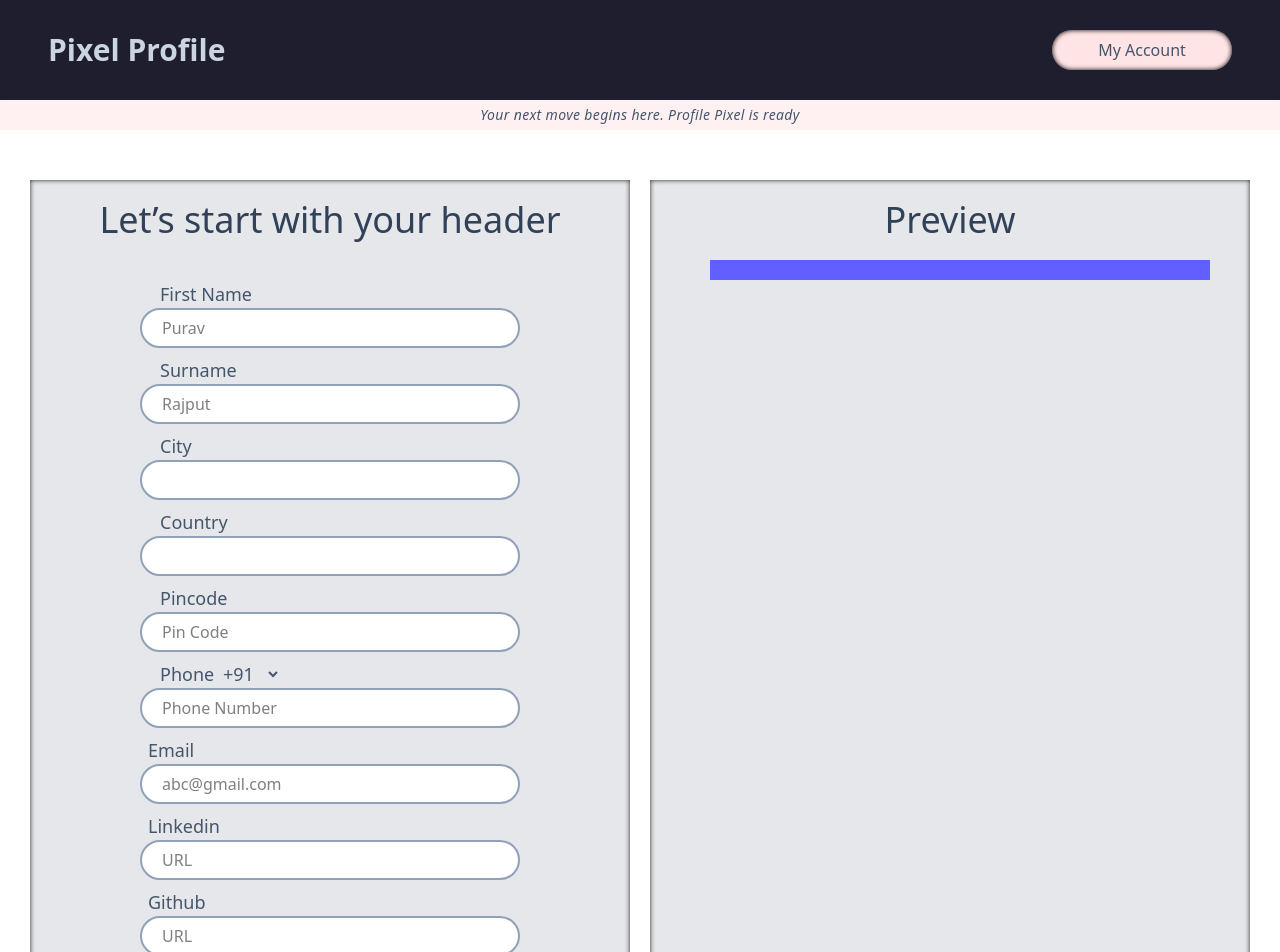
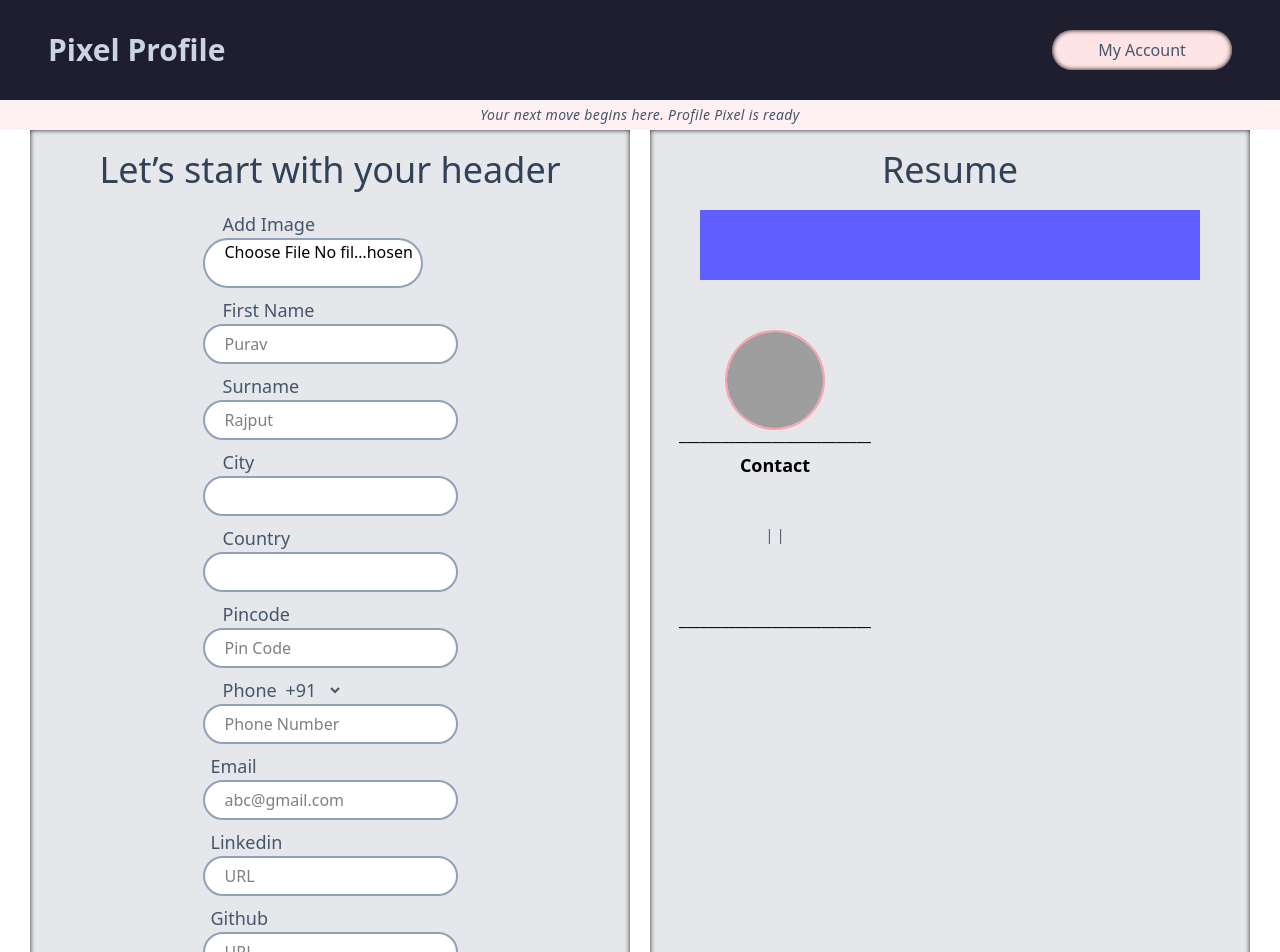
Before and after one commit to khiladi01/Resume-Builder, a React (Vite) app: page /#/detail in a window 1280 px wide. Shown: the top 952 px of the page. Built offline with nearby package versions, Linux system fonts and the light colour scheme; sample sign-in values are in the browser's storage; grey boxes are pictures that could not be loaded.

Commit message:
Completing Detail Page Now Starting Working On Summary Page With Preview Section

```diff
--- a/src/App.jsx
+++ b/src/App.jsx
@@ -8,9 +8,11 @@ import Edutra from './components/UserEd&Tr';
 import Experience from './components/Userexperience';
 import Skill from './components/Userskill';
 import Summary from './components/Usersummary';
+import Resume from './components/Resume';
 
 function App() {
 
+  const[ image , setImage ] = useState("");
   const[ firstname , setFirstname ] = useState("");
   const[ surname , setSurname ] = useState("");
   const[ city , setCity  ] = useState("");
@@ -21,6 +23,8 @@ function App() {
   const[ linkedin , setLinkedin  ] = useState("");
   const[ github , setGithub  ] = useState("");
 
+  const[ summary , setSummary ] = useState("");
+
   return (
     <>
 
@@ -30,6 +34,7 @@ function App() {
         <Route path='/' element={<Home />} />
 
         <Route path='/detail' element={<Detail
+        image={image} setImage={setImage}
         firstname={firstname} setFirstname={setFirstname}
         surname={surname} setSurname={setSurname}
         city={city} setCity={setCity}
@@ -41,13 +46,32 @@ function App() {
         github={github} setGithub={setGithub}
         />} />
 
-        <Route path='/summary' element={<Summary />} />
+        <Route path='/summary' element={<Summary
+        firstname={firstname}
+        surname={surname}
+        summary={summary} setSummary={setSummary}
+        />} />
 
         <Route path='/skill' element={<Skill />} />
 
         <Route path='/experience' element={<Experience />} />
 
         <Route path='/educationtraining' element={<Edutra />} />
+
+        <Route path='/resume' element={ <Resume
+        image={image} setImage={setImage}
+        firstname={firstname} setFirstname={setFirstname}
+        surname={surname} setSurname={setSurname}
+        city={city} setCity={setCity}
+        country={country} setCountry={setCountry}
+        pincode={pincode} setPincode={setPincode}
+        phone={phone} setPhone={setPhone}
+        email={email} setEmail={setEmail}
+        linkedin={linkedin} setLinkedin={setLinkedin}
+        github={github} setGithub={setGithub}
+        Summary={Summary} setSummary={setSummary}
+        /> }
+         />
 
       </Routes>
       <Footer />
--- /dev/null
+++ b/src/components/Resume.jsx
@@ -0,0 +1,10 @@
+
+
+const Resume = () => {
+
+    return(
+        <>
+        </>
+    )
+}
+export default Resume;
--- a/src/components/Userdetail.jsx
+++ b/src/components/Userdetail.jsx
@@ -1,15 +1,55 @@
-import { useState } from "react";
+import { useState, useEffect } from "react";
 import { Link } from "react-router-dom"
 import '../style/resume.css'
 import Swal from "sweetalert2";
 
-const Detail = ({firstname , setFirstname , surname , setSurname , city , setCity , country , setCountry , pincode , setPincode , phone , setPhone , email , setEmail , linkedin , setLinkedin , github , setGithub  }) => {
+const Detail = ({image , setImage , firstname , setFirstname , surname , setSurname , city , setCity , country , setCountry , pincode , setPincode , phone , setPhone , email , setEmail , linkedin , setLinkedin , github , setGithub  }) => {
 
     const [error , setError] = useState('');
 
+    useEffect(() => {
+        const savedImage = localStorage.getItem('userImage');
+        if (savedImage) {
+            setImage(savedImage);
+        }
+    }, [setImage]);
+
     const handler = (e) => {
           e.preventDefault();
+
+          if(firstname === '' || surname === '' || city === '' || country === '' || pincode === '' || phone === '' || email === '' || linkedin === '' || github === ''){
+            setError('Please fill all the fields');
+            return;
           }
+          else if (isNaN(pincode)) {
+                 setError('Pincode must be a number');
+                 return;
+          }
+           else if (isNaN(phone)) {
+                 setError('PhoneNumber must be a number');
+                 return;
+          }
+          else if (phone.length < 10) {
+                 setError('PhoneNumber must be a 10 digit');
+                 return;
+          }
+          else{
+            console.log("Detail : " , firstname , surname , city , country , pincode , phone , email , linkedin , github);
+            alert('Success')
+          }
+    }
+
+    const handleImageChange = (e) => {
+        const file = e.target.files[0];
+        if (file) {
+            const reader = new FileReader();
+            reader.onloadend = () => {
+                setImage(reader.result);
+                localStorage.setItem('userImage', reader.result);
+            };
+            reader.readAsDataURL(file);
+        }
+    };
 
     const handleLaunch = () => {
         Swal.fire({
@@ -23,138 +63,159 @@ const Detail = ({firstname , setFirstname , surname , setSurname , city , setCit
 
     return(
         <>
-        <div className="h-[1000px] w-full bg-white flex justify-center items-center gap-5">
-            <div id="detailsection" className="w-[600px] h-[900px] bg-gray-200 shadow-md">
+      <div className="min-h-screen w-full bg-white flex flex-col lg:flex-row justify-center items-center gap-5 select-none">
 
-                <div className="h-[80px] flex justify-center items-center"><h2 className="text-4xl text-slate-700 font-medium">Let’s start with your header</h2></div>
+  {/* Detail Section */}
+  <div id="detailsection" className="w-[95%] sm:w-[90%] md:w-[600px] h-[900px] bg-gray-200 shadow-md">
+    <div className="h-[80px] flex justify-center items-center">
+      <h2 className="text-4xl text-slate-700 font-medium">Let’s start with your header</h2>
+    </div>
 
-                {/* Contact Deatil */}
     <div className="h-[820px] w-full flex justify-center">
       <form onSubmit={handler}>
+        <div className="text-lg text-slate-600 pl-5 font-medium">
+          <label htmlFor="name">Add Image</label>
+        </div>
+        <div>
+          <input
+            type="file"
+            onChange={handleImageChange}
+            className="w-[220px] h-[50px] bg-white border-[2px] border-slate-400 rounded-full pl-5 outline-0"
+          />
+        </div>
 
-                        <div className="text-lg text-slate-600 pl-5 pt-5 font-medium"><label htmlFor="name">First Name</label></div>
+        {[
+          { label: "First Name", value: firstname, onChange: setFirstname, placeholder: "Purav" },
+          { label: "Surname", value: surname, onChange: setSurname, placeholder: "Rajput" },
+          { label: "City", value: city, onChange: setCity },
+          { label: "Country", value: country, onChange: setCountry },
+          { label: "Pincode", value: pincode, onChange: setPincode, placeholder: "Pin Code" },
+        ].map((field, i) => (
+          <div key={i}>
+            <div className="text-lg text-slate-600 pl-5 pt-2 font-medium">
+              <label htmlFor="name">{field.label}</label>
+            </div>
             <div>
               <input
                 type="text"
-                    value={firstname}
-                    onChange={(e) => setFirstname(e.target.value)}
-                     placeholder="Purav"
-                     className="w-[380px] h-[40px] bg-white border-[2px] border-slate-400 rounded-full pl-5 outline-0" />
-                    </div>
-
-                        <div className="text-lg text-slate-600 pl-5 pt-2 font-medium"><label htmlFor="name">Surname</label></div>
-                    <div>
-                    <input
-                    type="text"
-                    value={surname}
-                    onChange={(e) => setSurname(e.target.value)}
-                     placeholder="Rajput"
-                     className="w-[380px] h-[40px] bg-white border-[2px] border-slate-400 rounded-full pl-5 outline-0" />
-                    </div>
-
-                        <div className="text-lg text-slate-600 font-medium pl-5 pt-2"><label htmlFor="name">City</label></div>
-                    <div>
-                    <input
-                    type="text"
-                    value={city}
-                    onChange={(e) => setCity(e.target.value)}
-                    className="w-[380px] h-[40px] bg-white border-[2px] border-slate-400 rounded-full pl-5 outline-0"
+                value={field.value}
+                onChange={(e) => field.onChange(e.target.value)}
+                placeholder={field.placeholder || ""}
+                className="w-full max-w-[380px] h-[40px] bg-white border-[2px] border-slate-400 rounded-full pl-5 outline-0"
               />
             </div>
-                    <div className="text-lg text-slate-600 pl-5 font-medium pt-2"><label htmlFor="name">Country</label></div>
-                    <div>
-                    <input
-                    value={country}
-                    onChange={(e) => setCountry(e.target.value)}
-                    className="w-[380px] h-[40px] bg-white border-[2px] border-slate-400 rounded-full pl-5 outline-0"
-                    />
           </div>
+        ))}
 
-                        <div className="text-lg text-slate-600 pl-5 font-medium pt-2"><label htmlFor="name">Pincode</label></div>
-                    <div>
-                    <input
-                    type="text"
-                    value={pincode}
-                    onChange={(e) => setPincode(e.target.value)}
-                     placeholder="Pin Code"
-                     className="w-[380px] h-[40px] bg-white border-[2px] border-slate-400 rounded-full pl-5 outline-0" />
-                    </div>
-                    <div className="text-lg text-slate-600 font-medium pl-5 pt-2"><label htmlFor="name">Phone <select>
+        {/* Phone */}
+        <div className="text-lg text-slate-600 font-medium pl-5 pt-2">
+          <label htmlFor="name">
+            Phone <select>
               <option value="0">+91</option>
               <option value="0">+7</option>
               <option value="0">+972</option>
-                        </select></label></div>
+            </select>
+          </label>
+        </div>
         <div>
           <input
             type="text"
             value={phone}
             onChange={(e) => setPhone(e.target.value)}
             placeholder="Phone Number"
-                     className="w-[380px] h-[40px] bg-white border-[2px] border-slate-400 rounded-full pl-5 outline-0" />
+            className="w-full max-w-[380px] h-[40px] bg-white border-[2px] border-slate-400 rounded-full pl-5 outline-0"
+          />
         </div>
 
-                        <div className="text-lg text-slate-600 pl-2 pt-2 font-medium"><label htmlFor="name">Email</label></div>
+        {/* Email */}
+        {[
+          { label: "Email", value: email, onChange: setEmail, placeholder: "abc@gmail.com" },
+          { label: "Linkedin", value: linkedin, onChange: setLinkedin, placeholder: "URL" },
+          { label: "Github", value: github, onChange: setGithub, placeholder: "URL" },
+        ].map((field, i) => (
+          <div key={i}>
+            <div className="text-lg text-slate-600 pl-2 pt-2 font-medium">
+              <label htmlFor="name">{field.label}</label>
+            </div>
             <div>
               <input
-                    type="email"
-                    value={email}
-                    onChange={(e) => setEmail(e.target.value)}
-                     placeholder="abc@gmail.com"
-                     className="w-[380px] h-[40px] bg-white border-[2px] border-slate-400 rounded-full pl-5 outline-0" />
+                type={field.label === "Email" ? "email" : "text"}
+                value={field.value}
+                onChange={(e) => field.onChange(e.target.value)}
+                placeholder={field.placeholder}
+                className="w-full max-w-[380px] h-[40px] bg-white border-[2px] border-slate-400 rounded-full pl-5 outline-0"
+              />
+            </div>
+          </div>
+        ))}
+
+        {/* Error */}
+        <div className="h-[20px] w-full pt-2 pl-5">
+          {error && <p className="text-rose-400 text-md font-medium">{error}</p>}
         </div>
 
-                        <div className="text-lg text-slate-600 pl-2 pt-2 font-medium"><label htmlFor="name">Linkedin</label></div>
-                    <div>
-                    <input
-                    type="text"
-                    value={linkedin}
-                    onChange={(e) => setLinkedin(e.target.value)}
-                     placeholder="URL"
-                     className="w-[380px] h-[40px] bg-white border-[2px] border-slate-400 rounded-full pl-5 outline-0" />
-                    </div>
-
-                        <div className="text-lg text-slate-600 pl-2 pt-2 font-medium"><label htmlFor="name">Github</label></div>
-                    <div>
-                    <input
-                    type="text"
-                    value={github}
-                    onChange={(e) => setGithub(e.target.value)}
-                     placeholder="URL"
-                     className="w-[380px] h-[40px] bg-white border-[2px] border-slate-400 rounded-full pl-5 outline-0" />
-                    </div>
-
-                    <div className="h-[100px] w-full pt-5 flex justify-center items-center">
+        {/* Submit Button */}
+        <div className="h-[50px] w-full pt-5 flex justify-center items-center">
           <div id='detailsubmitbutton' className="rounded-full bg-rose-100 text-slate-700 font-medium hover:text-slate-800 cursor-pointer">
-                        <input
-                        type="submit"
-                        value="Submit"
-                        className="text-[17px]"
-                         />
+            <input type="submit" value="Submit" className="text-[17px]" />
           </div>
         </div>
       </form>
     </div>
   </div>
 
-            {/* Preview */}
-            <div id="previewsection" className="w-[600px] h-[900px] bg-gray-200 shadow-md">
-            <div className="h-[80px] flex justify-center items-center"><h2 className="text-4xl text-slate-700 font-medium">Preview</h2></div>
-            <div className="h-[820px] w-full pl-5">
-            <div className="h-[20px] w-full flex justify-center">
-                <div className="h-[20px] w-[500px] bg-indigo-500"></div>
+  {/* Preview Section */}
+  <div id="previewsection" className="w-[95%] sm:w-[90%] md:w-[600px] h-[900px] bg-gray-200 shadow-md mt-5 lg:mt-0">
+    <div className="h-[80px] flex justify-center items-center">
+      <h2 className="text-4xl text-slate-700 font-medium">Resume</h2>
     </div>
-            <div className="pt-3">
-                <h1 className="text-2xl text-black font-bold">{firstname} {surname}</h1>
-                <h1 className="text-2xl text-black font-bold">{city} {country}</h1>
+    <div className="h-[820px] w-full">
+      {/* Name Header */}
+      <div className="h-[70px] w-full flex justify-center">
+        <div className="h-[70px] w-[90%] md:w-[500px] bg-indigo-500 flex justify-center items-center">
+          <h1 className="text-3xl text-black font-bold">{firstname} {surname}</h1>
+        </div>
+      </div>
+
+      {/* Content Rows */}
+      <div className="h-[710px] w-full flex flex-col lg:flex-row justify-center pt-[40px] gap-[20px]">
+        {/* Left Side */}
+        <div className="h-[710px] w-full max-w-[230px] mx-auto">
+          <div className="h-[100px] w-full pt-[10px] flex justify-center">
+            {image && <img src={image} alt="user" className="h-[100px] w-[100px] rounded-full border-[2px] border-rose-300" />}
+          </div>
+          <div className="h-[30px] w-full flex justify-center items-center">___________________________</div>
+          <div className="h-[30px] w-full flex justify-center items-center">
+            <p className="text-lg text-black font-bold">Contact</p>
+          </div>
+          <div className="h-[125px] w-full grid place-content-center">
+            <p className="text-sm text-gray-600 font-normal pt-[5px]">{city} | {pincode} | {country}</p>
+            <p className="text-sm text-gray-600 font-normal pt-[5px]">{phone}</p>
+            <p className="text-sm text-gray-600 font-normal pt-[5px]">{email}</p>
+            <p className="text-sm text-gray-600 font-normal pt-[5px]"><Link to={linkedin}>{linkedin}</Link></p>
+            <p className="text-sm text-gray-600 font-normal pt-[5px]"><Link to={github}>{github}</Link></p>
+          </div>
+          <div className="h-[30px] w-full flex justify-center items-center">___________________________</div>
+        </div>
+
+        {/* Right Side Placeholder */}
+        <div className="h-[710px] w-full max-w-[330px]"></div>
       </div>
     </div>
   </div>
+
 </div>
-        {/* button */}
-            <div className="h-[70px] w-full flex justify-center items-center gap-[830px]">
-            <div><button id="resumebutton" className="w-[200px] h-[45px] border-0 outline-0 rounded-full bg-transparent hover:scale-105 duration-300 transition-all ease-in-out cursor-pointer"><Link to='/' className="text-[18px] text-slate-600 font-medium hover:text-slate-500">Back</Link></button></div>
-            <div><button onClick={handleLaunch} id="resumebutton" className="w-[200px] h-[45px] border-0 outline-0 rounded-full bg-indigo-300 hover:scale-105 duration-300 transition-all ease-in-out cursor-pointer"><Link to='/summary' className="text-[18px] text-slate-600 font-medium hover:text-slate-500">Continue</Link></button></div>
+
+{/* Bottom Buttons */}
+<div className="w-full flex flex-col md:flex-row justify-center items-center gap-4 md:gap-[830px] mt-4">
+  <button id="resumebutton" className="w-[200px] h-[45px] border-0 outline-0 rounded-full bg-transparent hover:scale-105 duration-300 transition-all ease-in-out cursor-pointer">
+    <Link to='/' className="text-[18px] text-slate-600 font-medium hover:text-slate-500">Back</Link>
+  </button>
+  <button onClick={handleLaunch} id="resumebutton" className="w-[200px] h-[45px] border-0 outline-0 rounded-full bg-indigo-300 hover:scale-105 duration-300 transition-all ease-in-out cursor-pointer">
+    <Link to='/summary' className="text-[18px] text-slate-600 font-medium hover:text-slate-600">Continue</Link>
+  </button>
 </div>
+
         </>
     )
 }
--- a/src/components/Userskill.jsx
+++ b/src/components/Userskill.jsx
@@ -4,6 +4,7 @@ const Skill = () => {
 
     return(
         <>
+        <h1 className="text-4xl text-red-300">Testing Skill Page</h1>
         </>
     )
 }
--- a/src/components/Usersummary.jsx
+++ b/src/components/Usersummary.jsx
@@ -1,9 +1,107 @@
+import { Link } from "react-router-dom"
+import { useState } from 'react'
+import '../style/resume.css'
+import Swal from "sweetalert2";
 
+const Summary = ({firstname , surname , summary , setSummary}) => {
 
-const Summary = () => {
+    const [error , setError] = useState('');
+
+    const handler = (e) => {
+          e.preventDefault();
+
+          if(summary === ''){
+            setError('This field is required');
+            return;
+          }
+          else{
+            alert("Success");
+            console.log("Summary :" , summary)
+          }
+    }
+
+    const handleLaunch = () => {
+        Swal.fire({
+          title: "🚀 Launching Pixel Profile Experience!",
+          text: "Hang tight, we're getting everything ready for you.",
+          icon: "info",
+          confirmButtonColor: "#6366F1",
+          confirmButtonText: "Launch!",
+        });
+      };
 
     return(
         <>
+      <div className="min-h-screen w-full bg-white flex flex-col lg:flex-row justify-center items-center gap-5 select-none">
+
+  {/* Detail Section */}
+  <div id="detailsection" className="w-[95%] sm:w-[90%] md:w-[600px] h-[900px] bg-gray-200 shadow-md">
+    <div className="h-[80px] flex justify-center items-center">
+      <h2 className="text-4xl text-slate-700 font-medium">Let’s start with your header</h2>
+    </div>
+
+    <div className="h-[820px] w-full flex justify-center">
+      <form onSubmit={handler}>
+      <div><label htmlFor="summary">Summary</label></div>
+      <div>
+        <textarea
+        value={summary}
+        onChange={(e) => setSummary(e.target.value)}
+         className="w-[380px] h-[100px] rounded-2xl bg-white border-[2px] border-slate-400 pl-5"></textarea>
+      </div>
+
+       {/* Error */}
+        <div className="h-[20px] w-full pt-2 pl-5">
+          {error && <p className="text-rose-400 text-md font-medium">{error}</p>}
+        </div>
+
+      {/* Submit Button */}
+        <div className="h-[50px] w-full pt-5 flex justify-center items-center">
+          <div id='detailsubmitbutton' className="rounded-full bg-rose-100 text-slate-700 font-medium hover:text-slate-800 cursor-pointer">
+            <input type="submit" value="Submit" className="text-[17px]" />
+          </div>
+        </div>
+      </form>
+    </div>
+  </div>
+
+  {/* Preview Section */}
+  <div id="previewsection" className="w-[95%] sm:w-[90%] md:w-[600px] h-[900px] bg-gray-200 shadow-md mt-5 lg:mt-0">
+    <div className="h-[80px] flex justify-center items-center">
+      <h2 className="text-4xl text-slate-700 font-medium">Resume</h2>
+    </div>
+    <div className="h-[820px] w-full">
+      {/* Name Header */}
+      <div className="h-[70px] w-full flex justify-center">
+        <div className="h-[70px] w-[90%] md:w-[500px] bg-indigo-500 flex justify-center items-center">
+          <h1 className="text-3xl text-black font-bold">{} {}</h1>
+        </div>
+      </div>
+
+      {/* Content Rows */}
+      <div className="h-[710px] w-full flex flex-col lg:flex-row justify-center pt-[40px] gap-[20px]">
+        {/* Right Side Placeholder */}
+        <div className="h-[710px] w-full max-w-[330px]">
+            <p className="text-lg text-black"> {firstname} </p>
+            <p className="text-lg text-black"> {surname} </p>
+            <p className="text-lg text-black"> {summary} </p>
+        </div>
+      </div>
+    </div>
+  </div>
+
+</div>
+
+{/* Bottom Buttons */}
+<div className="w-full flex flex-col md:flex-row justify-center items-center gap-4 md:gap-[830px] mt-4">
+  <button id="resumebutton" className="w-[200px] h-[45px] border-0 outline-0 rounded-full bg-transparent hover:scale-105 duration-300 transition-all ease-in-out cursor-pointer">
+    <Link to='/detail' className="text-[18px] text-slate-600 font-medium hover:text-slate-500">Back</Link>
+  </button>
+  <button onClick={handleLaunch} id="resumebutton" className="w-[200px] h-[45px] border-0 outline-0 rounded-full bg-indigo-300 hover:scale-105 duration-300 transition-all ease-in-out cursor-pointer">
+    <Link to='/skill' className="text-[18px] text-slate-600 font-medium hover:text-slate-600">Continue</Link>
+  </button>
+</div>
+
         </>
     )
 }
--- a/src/pages/Header.jsx
+++ b/src/pages/Header.jsx
@@ -12,7 +12,7 @@ const Header = () => {
           text: "In Progress",
           icon: "info",
           confirmButtonColor: "#6366F1",
-          confirmButtonText: "Sorry!",
+          confirmButtonText: "Back",
         });
       };
 
```
Also changed, not shown: src/pages/Footer.jsx (+14 -3 lines). Lines whose indentation alone changed are shown as unchanged.
